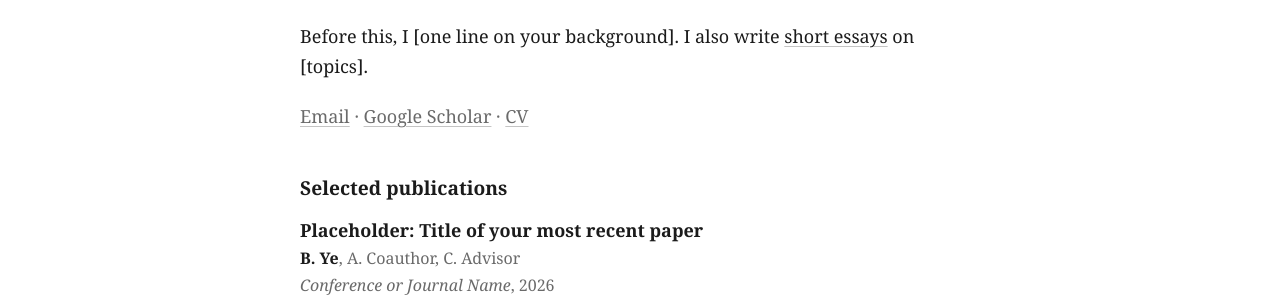
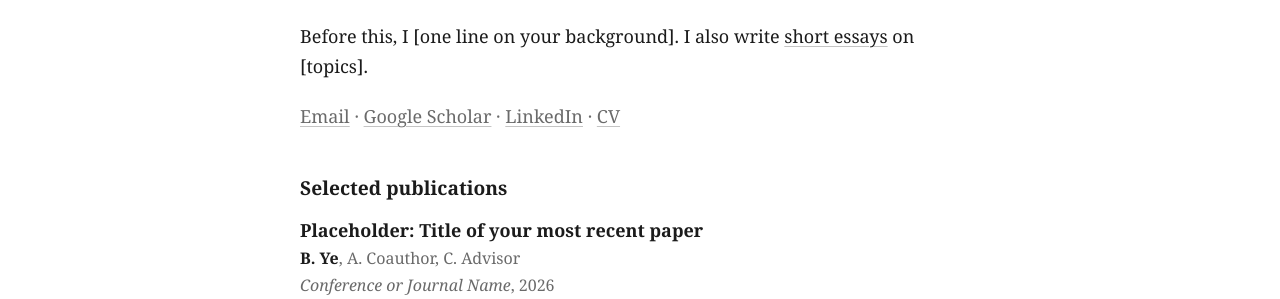
Before and after one commit to brandonye/brandonye.github.io, a Jekyll site: the page built from index.md, in a window 1280 px wide. Shown: the part 342-641 px from the top of the page. Built offline with Jekyll 4.4.1, drawn with Linux system fonts in a browser that asks for light colours.

Commit message:
Add LinkedIn to the home page links
Co-Authored-By: Claude Opus 5.5 <noreply@anthropic.com>

```diff
--- a/_config.yml
+++ b/_config.yml
@@ -16,6 +16,7 @@ author:
 
 links:
   scholar: "https://scholar.google.com/citations?user=ZhQE70YAAAAJ&hl=en"
+  linkedin: "https://www.linkedin.com/in/brandonye/"
 
 # Your CV. Replace data/cv.pdf with your own file (keep the name).
 cv: /data/cv.pdf
--- a/_includes/contact.html
+++ b/_includes/contact.html
@@ -2,5 +2,6 @@
   {%- assign sep = "" -%}
   {%- if site.author.email -%}{{ sep }}<a href="mailto:{{ site.author.email }}">Email</a>{%- assign sep = '<span aria-hidden="true"> · </span>' -%}{%- endif -%}
   {%- if site.links.scholar -%}{{ sep }}<a href="{{ site.links.scholar }}">Google Scholar</a>{%- assign sep = '<span aria-hidden="true"> · </span>' -%}{%- endif -%}
+  {%- if site.links.linkedin -%}{{ sep }}<a href="{{ site.links.linkedin }}">LinkedIn</a>{%- assign sep = '<span aria-hidden="true"> · </span>' -%}{%- endif -%}
   {%- if site.cv -%}{{ sep }}<a href="{{ site.cv | relative_url }}">CV</a>{%- endif -%}
 </p>
```
Also changed, not shown: README.md.
